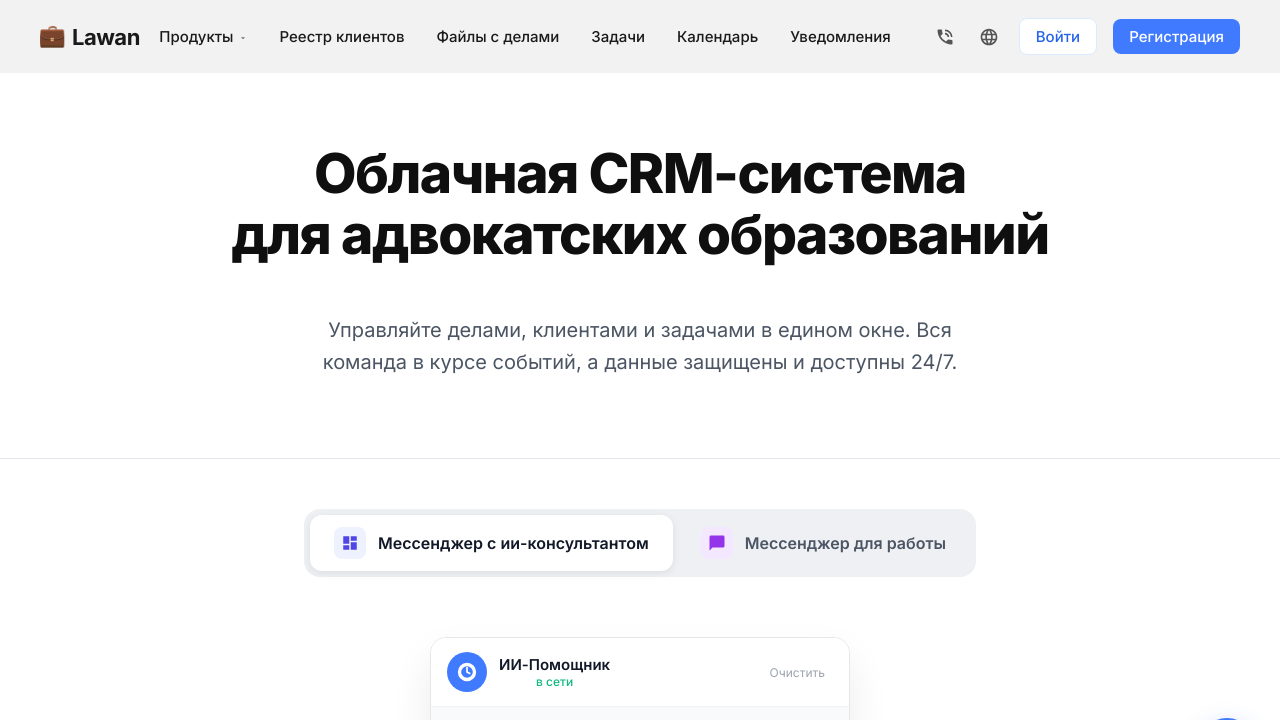
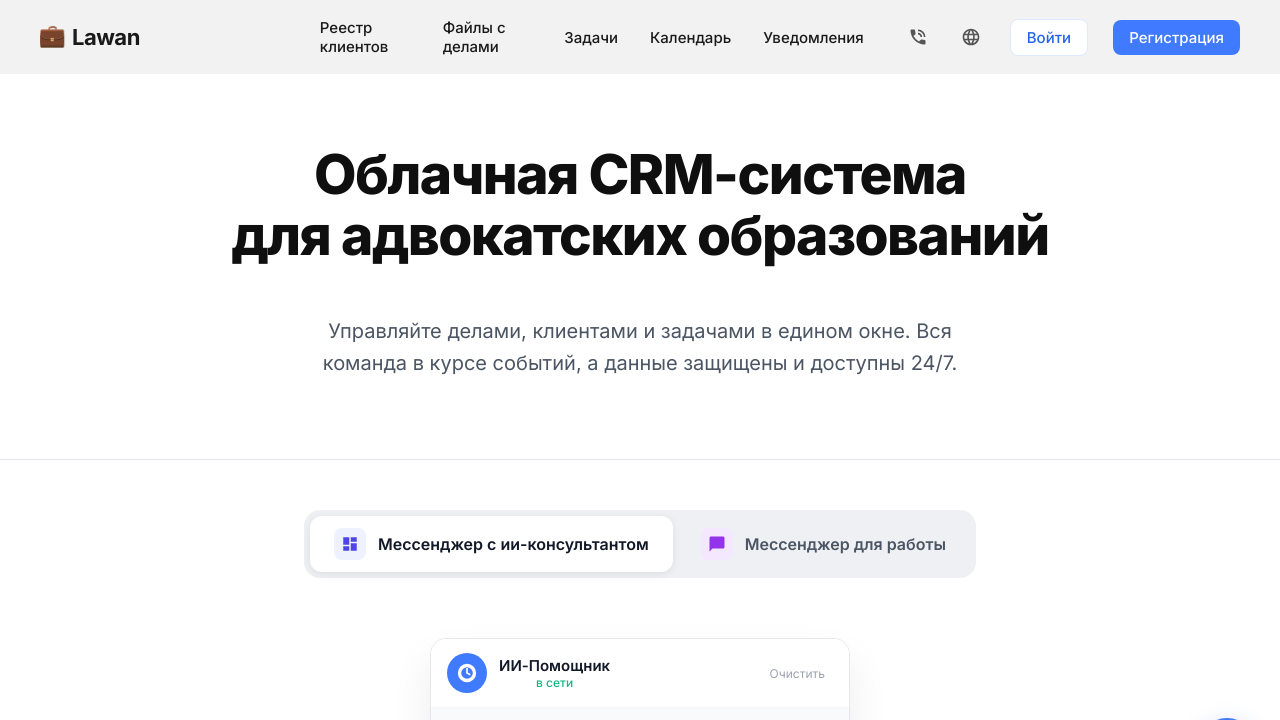
Before and after one commit to Tatiana1939/Lawan, a website: page index.html in a window 1280 px wide. Shown: the top 720 px of the page. Drawn offline with Linux system fonts and the light colour scheme.

Commit message:
Продукты убраны

```diff
--- a/index.html
+++ b/index.html
@@ -41,7 +41,6 @@
             <div class="nav-wrapper" id="navWrapper">
                 <nav>
                     <ul>
-                        <li><a href="#">Продукты <svg class="arrow-down" viewBox="0 0 24 24"><path d="M7 10l5 5 5-5z"/></svg></a></li>
                         <li><a href="#">Реестр клиентов</a></li>
                         <li><a href="#" id="nav-files">Файлы с делами</a></li>
                         <li><a href="#" id="nav-tasks">Задачи</a></li>
--- a/style.css
+++ b/style.css
@@ -42,7 +42,8 @@ header {
     align-items: center;
     gap: 40px;
     flex-grow: 1;
-    justify-content: flex-end;
+    justify-content: space-between;
+    margin-left: 180px;
 }
 
 /* Кнопка-бургер (по умолчанию скрыта) */
@@ -141,7 +142,7 @@ nav a:hover {
 .header-actions {
     display: flex;
     align-items: center;
-    gap: 16px;
+    gap: 25px;
 }
 
 .icon-btn {
```
